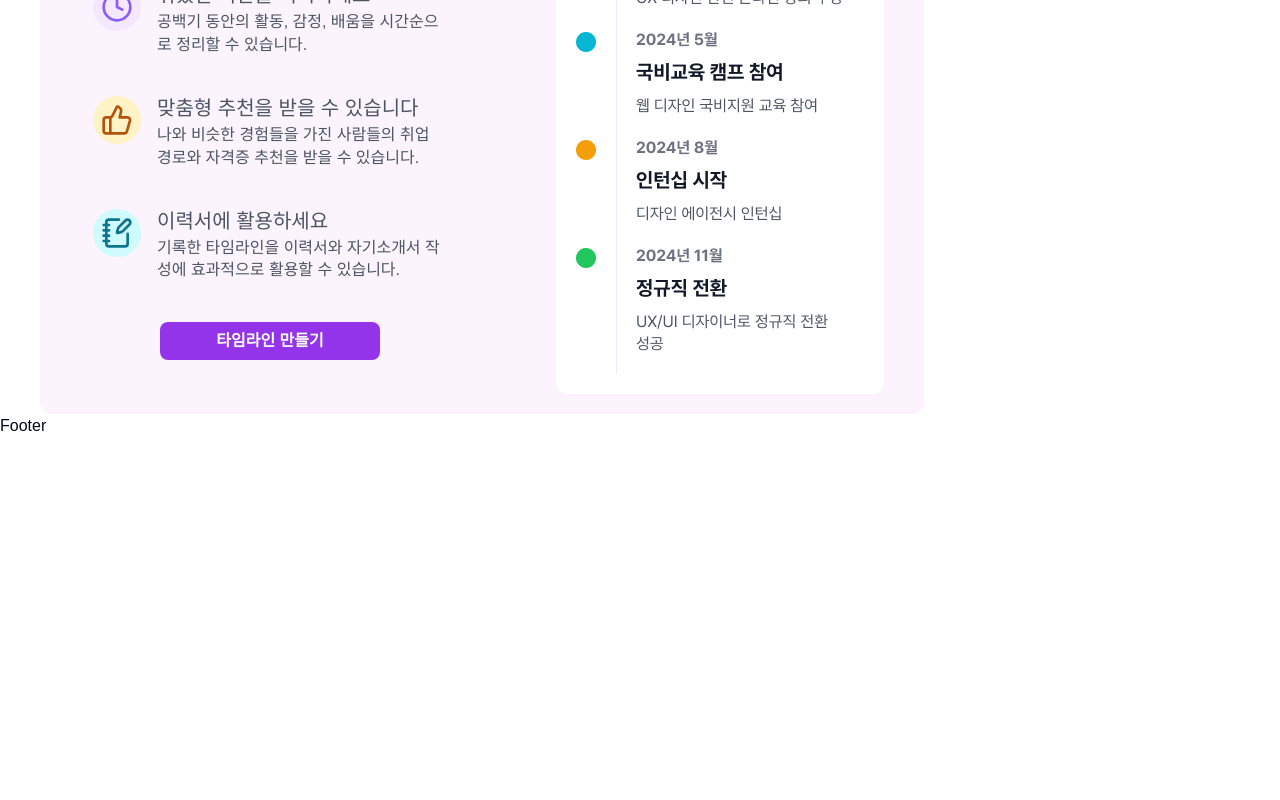
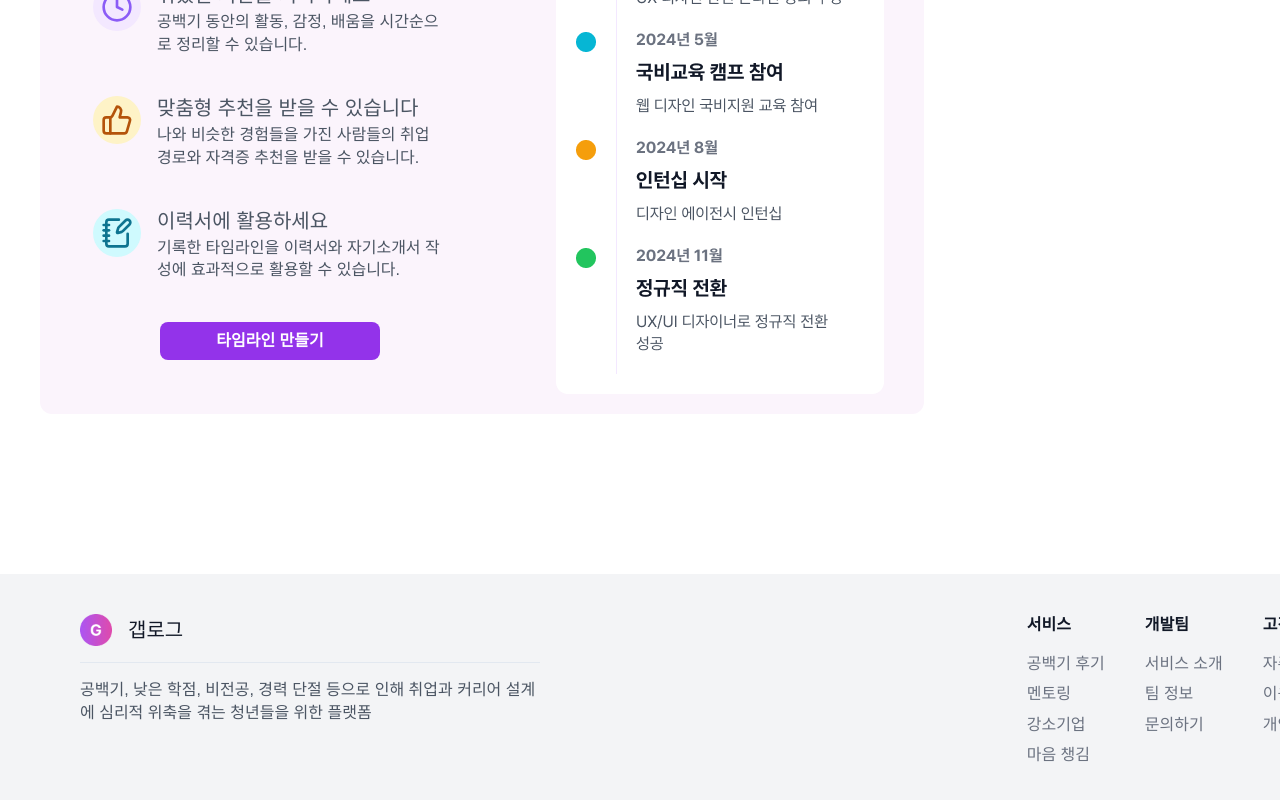
Before and after one commit to GapLog-2025/gaplog, a React (Vite) app in the folder frontend/: page / in a window 1280 px wide. Shown: the part 2113-2913 px from the top of the page. Before the commit the page ends 2551 px from the top, so only its background shows below. Built offline with nearby package versions, Linux system fonts and the light colour scheme; a web font is replaced by a local one.

Commit message:
feat: Footer 구현 & 서비스소개 페이지 폴더 이동 & 관련 페이지 생성 후 Route 설정 완료

```diff
--- a/frontend/src/components/Footer.tsx
+++ b/frontend/src/components/Footer.tsx
@@ -1,3 +1,105 @@
+import Divider from './Divider';
+import { useNavigate } from 'react-router-dom';
+
 export default function Footer() {
-  return <div>Footer</div>;
+  const navigate = useNavigate();
+  return (
+    <footer className="mt-40 bg-[#F3F4F6] w-full px-20 py-10 select-none">
+      <div className="w-full flex justify-between">
+        {/* 서비스 안내 */}
+        <div className="flex flex-col gap-4">
+          <div className="flex gap-4 items-center">
+            <img src="/gaplog_icon.png" alt="gaplog 로고" width={32} />
+            <p className="typo-subheading text-title leading-none">갭로그</p>
+          </div>
+          <Divider />
+          <p className="w-[460px] typo-text text-secondary">
+            공백기, 낮은 학점, 비전공, 경력 단절 등으로 인해 취업과 커리어
+            설계에 심리적 위축을 겪는 청년들을 위한 플랫폼
+          </p>
+        </div>
+        {/* footer-nav content*/}
+        <div className="flex gap-10">
+          {/* 서비스 footer nav */}
+          <div className="flex flex-col gap-4">
+            <p className="typo-strong text-title">서비스</p>
+            <div className="flex flex-col gap-2 typo-text text-main">
+              <button
+                onClick={() => navigate('/gap-review')}
+                className="text-left p-0 m-0 w-full"
+              >
+                공백기 후기
+              </button>
+              <button
+                onClick={() => navigate('/mentoring')}
+                className="text-left p-0 m-0 w-full"
+              >
+                멘토링
+              </button>
+              <button
+                onClick={() => navigate('/companies')}
+                className="text-left p-0 m-0 w-full"
+              >
+                강소기업
+              </button>
+              <button
+                onClick={() => navigate('/care')}
+                className="text-left p-0 m-0 w-full"
+              >
+                마음 챙김
+              </button>
+            </div>
+          </div>
+          {/* 개발팀 footer nav */}
+          <div className="flex flex-col gap-4">
+            <p className="typo-strong text-title">개발팀</p>
+            <div className="flex flex-col gap-2 typo-text text-main">
+              <button
+                onClick={() => navigate('/about/service')}
+                className="text-left p-0 m-0 w-full"
+              >
+                서비스 소개
+              </button>
+              <button
+                onClick={() => navigate('/about/mentoring')}
+                className="text-left p-0 m-0 w-full"
+              >
+                팀 정보
+              </button>
+              <button
+                onClick={() => navigate('/about/companies')}
+                className="text-left p-0 m-0 w-full"
+              >
+                문의하기
+              </button>
+            </div>
+          </div>
+          {/* 고객센터 footer nav */}
+          <div className="flex flex-col gap-4">
+            <p className="typo-strong text-title">고객센터</p>
+            <div className="flex flex-col gap-2 typo-text text-main">
+              <button
+                onClick={() => navigate('/support/faq')}
+                className="text-left p-0 m-0 w-full"
+              >
+                자주 묻는 질문
+              </button>
+              <button
+                onClick={() => navigate('/support/terms')}
+                className="text-left p-0 m-0 w-full"
+              >
+                이용약관
+              </button>
+              <button
+                onClick={() => navigate('/support/privacy"')}
+                className="text-left p-0 m-0 w-full"
+              >
+                개인정보처리
+              </button>
+            </div>
+          </div>
+        </div>
+      </div>
+    </footer>
+  );
 }
```
Also changed, not shown: frontend/src/pages/Service/ServiceIntroduction.tsx (renamed from frontend/src/pages/ServiceIntroduction.tsx).
